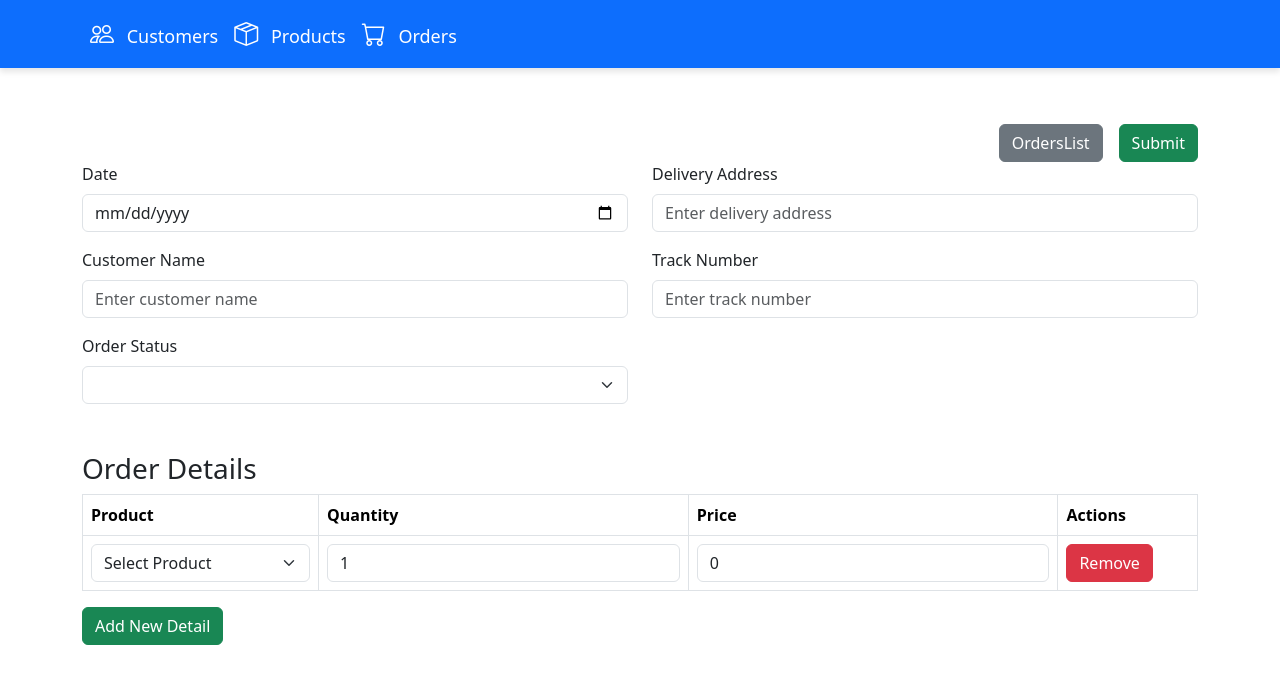
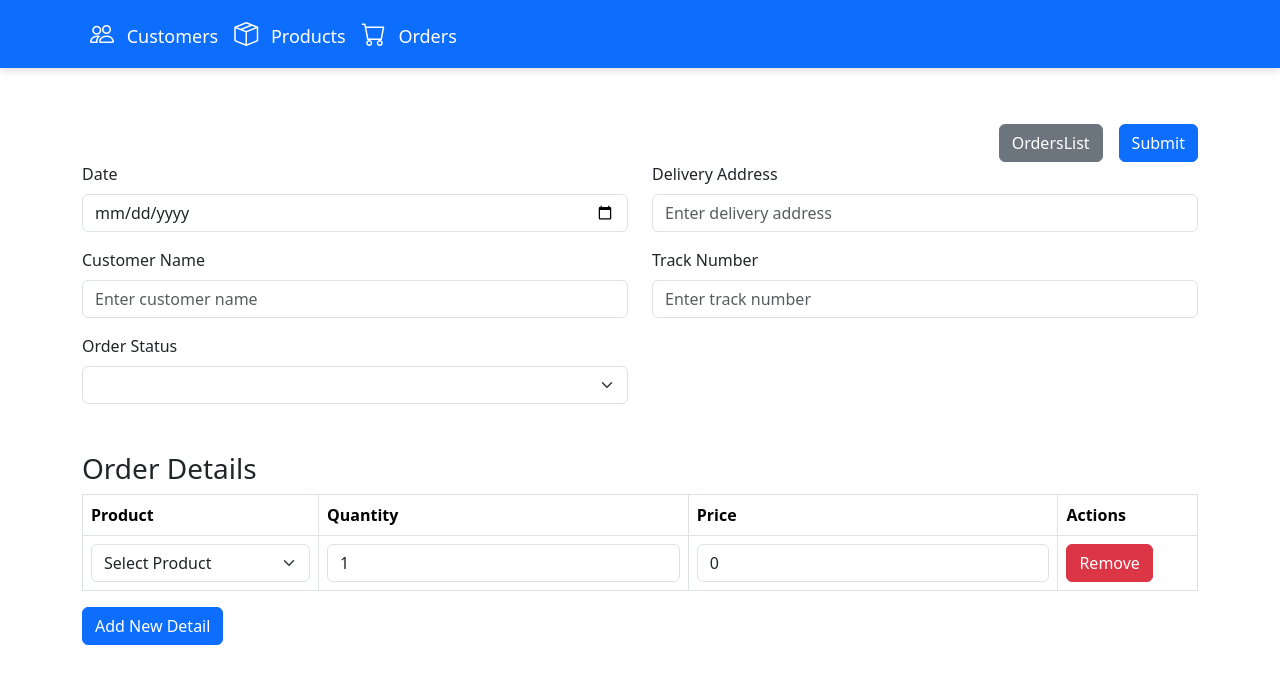
Before and after one commit to NdiayeOusmanaCamara/manager_order, a Vue app: page /AddOrder in a window 1280 px wide. Shown: the top 684 px of the page. Built offline with nearby package versions, Linux system fonts and the light colour scheme.

Commit message:
modify AddOrder

```diff
--- a/src/components/Orders/AddOrder.vue
+++ b/src/components/Orders/AddOrder.vue
@@ -3,7 +3,7 @@
       <form @submit.prevent="OrderAdd" class="mb-4">
         <div class="d-flex justify-content-end gap-3">
           <button @click="annuler" type="button" class="btn btn-secondary mt-2">OrdersList</button>
-          <button type="submit" class="btn btn-success mt-2">Submit</button>
+          <button type="submit" class="btn btn-primary mt-2">Submit</button>
         </div>
 
         <div class="row mb-3">
@@ -71,7 +71,7 @@
             </tr>
           </tbody>
         </table>
-        <button type="button" @click="addDetail" class="btn btn-success">Add New Detail</button>
+        <button type="button" @click="addDetail" class="btn btn-primary">Add New Detail</button>
       </form>
     </div>
   </template>
```
